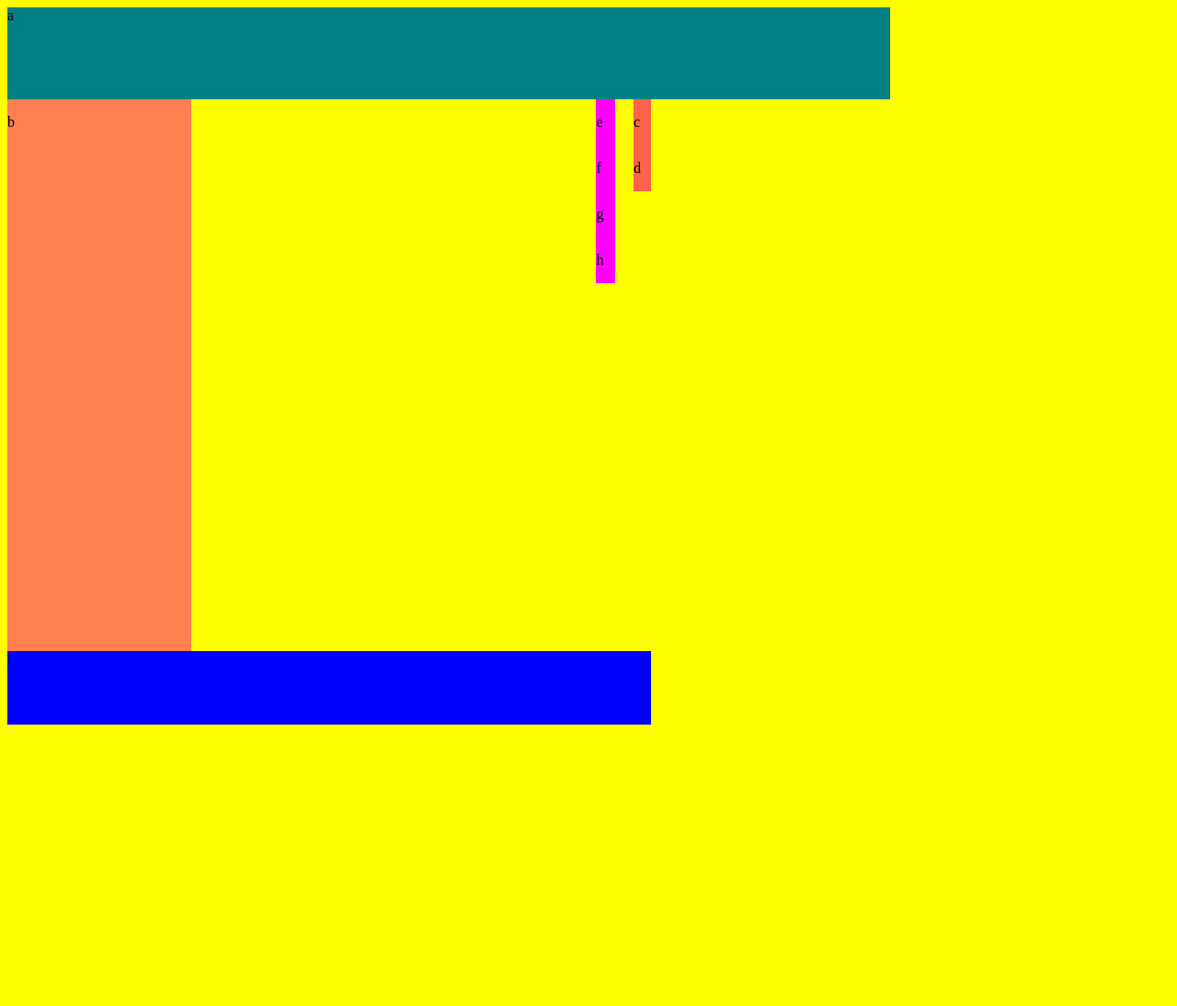
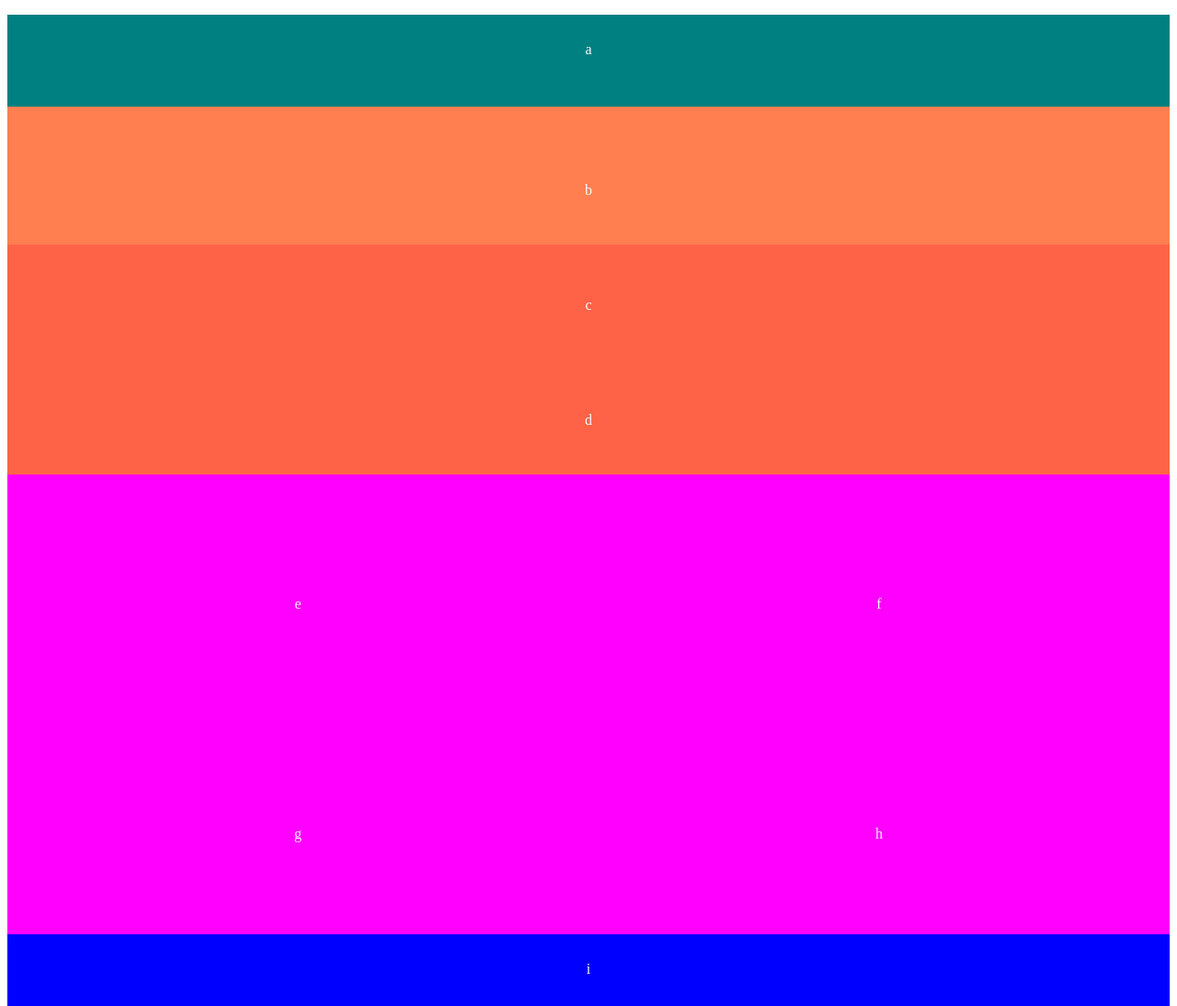
Before and after one commit to racarter1215/lab-01, a plain HTML site: page index.html in a window 1280 px wide. Shown: the top 1094 px of the page at 92% size. Before the commit the page ends 800 px from the top, so only its background shows below. Drawn offline with Linux system fonts and the light colour scheme.

Commit message:
90 out of 100 solution for this lab

```diff
--- a/css/base.css
+++ b/css/base.css
@@ -1,62 +1,4 @@
-@media only screen and (max-width: 767px) {
-
+body {
+    min-width: 480px;
+    color: ghostwhite;
 }
-@media only screen and (min-width: 770px) {
-
-}
-body {
-    background-color: yellow;
-    color: black;
-    width: 700px;
-    height: 700px;
-}
-
-header {
-    background-color: teal;
-    width: 960px;
-    height: 100px;
-    box-sizing: border-box;
-}
-
-
-main {
-    box-sizing: border-box;
-}
-
-#container1 {
-    float: right;
-    box-sizing: border-box;
-}
-aside {
-    background-color: coral;
-    width: 200px;
-    height: 600px;
-    float: left;
-
-}
-
-#container2 {
-    float: right;
-    box-sizing: border-box;
-}
-section {
-    background-color: magenta;
-    width: 50%;
-    height: 100%;
-    display: inline-block;
-}
-
-span {
-    background-color: tomato;
-    width: 100%;
-    height: 50%;
-    display: inline-block;
-}
-
-footer {
-    background-color: blue;
-    clear: both;
-    display: block;
-    height: 80px;
-    box-sizing: border-box;
-}
--- a/css/layout.css
+++ b/css/layout.css
@@ -0,0 +1,65 @@
+header {
+    background-color: teal;
+    width:100%;
+    height:75px;
+    box-sizing: border-box;
+    line-height: 75px;
+    margin: 0px;
+}
+
+main {
+    box-sizing: border-box;
+}
+
+#container1 {
+    width: 100%;
+    box-sizing: border-box;
+}
+aside {
+    background-color: coral;
+    width: 100%;
+    height: 150px;
+    box-sizing: border-box;
+    line-height: 150px;
+}
+
+#container2 {
+    width: 100%;
+    box-sizing: border-box;
+}
+#section {
+    background-color: magenta;
+    width: 50%;
+    height: 250px;
+    float: left;
+    line-height: 250px;
+}
+
+#span {
+    background-color: tomato;
+    width: 100%;
+    height: 125px;
+    line-height: 100px;
+    display: inline-block;
+}
+
+footer {
+    background-color: blue;
+    height: 80px;
+    box-sizing: border-box;
+    line-height: 75px;
+    clear: both;
+}
+
+@media only screen and (min-width: 768px) {
+    header {
+        height: 100px;
+    }
+    aside {
+        float: left;
+
+    }
+    footer {
+
+    }
+}
--- a/css/modules.css
+++ b/css/modules.css
@@ -0,0 +1,27 @@
+#a {
+text-align: center;
+}
+#b {
+text-align: center;
+}
+#c {
+text-align: center;
+}
+#d {
+text-align: center;
+}
+#e {
+text-align: center;
+}
+#f {
+text-align: center;
+}
+#g {
+text-align: center;
+}
+#h {
+text-align: center;
+}
+#i {
+text-align: center;
+}
--- a/index.html
+++ b/index.html
@@ -1,7 +1,6 @@
 <!DOCTYPE html>
 <html>
     <head>
-        <link rel="stylesheet" href="css/styles.css">
         <link rel="stylesheet" href="css/base.css">
         <link rel="stylesheet" href="css/layout.css">
         <link rel="stylesheet" href="css/modules.css">
@@ -11,37 +10,37 @@
     </head>
     <body>
         <header>
-            a
+            <p id="a">a</p>
         </header>
         <main>
+            <aside id="horizontal">
+                <p id="b">b</p>
+            </aside>
             <div id="container1">
-                <span id="one">
-                    <p>c</p>
-                </span>
-                <span id="two">
-                    <p>d</p>
-                </span>
+                <article id="span">
+                    <p id="c">c</p>
+                </article>
+                <article id="span">
+                    <p id="d">d</p>
+                </article>
             </div>
-            <aside id="horizontal">
-                <p>b</p>
-            </aside>
             <div id="container2">
-                <section id="vertical1">
-                    <p>e</p>
-                </section>
-                <section id="vertical2">
-                    <p>f</p>
-                </section>
-                <section id="vertical3">
-                    <p>g</p>
-                </section>
-                <section id="vertical4">
-                    <p>h</p>
-                </section>
+                <article id="section">
+                    <p id="e">e</p>
+                </article>
+                <article id="section">
+                    <p id ="f">f</p>
+                </article>
+                <article id="section">
+                    <p id ="g">g</p>
+                </article>
+                <article id="section">
+                    <p id="h">h</p>
+                </article>
             </div>
         </main>
         <footer>
-            <p>i</p>
+            <p id="i">i</p>
         </footer>
     </body>
 </html>
```
